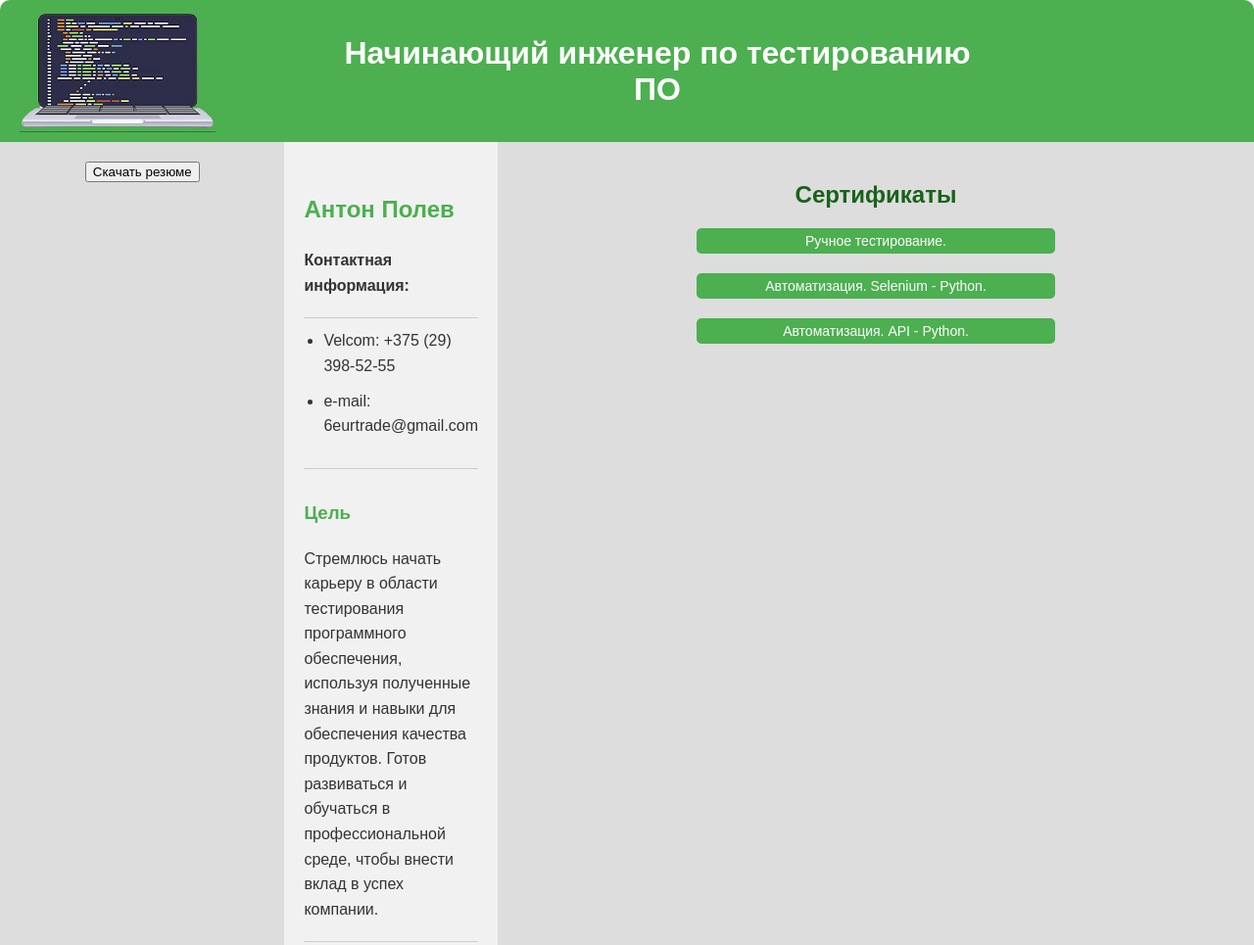
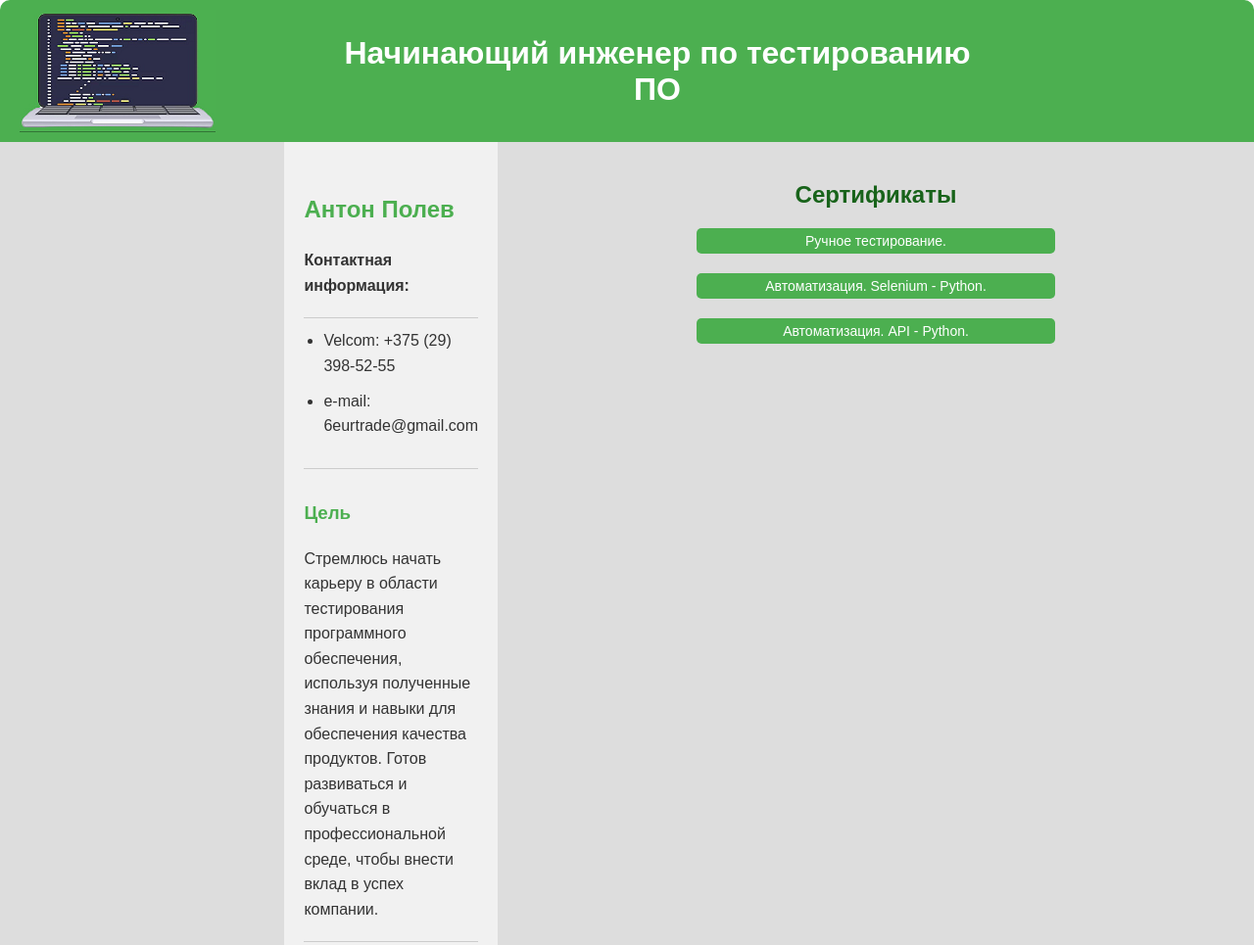
Before and after one commit to Anton-Polev/my_list, a plain HTML site: page index.html in a window 1280 px wide. Shown: the top 965 px of the page at 98% size. Drawn offline with Linux system fonts and the light colour scheme.

Commit message:
Add files via upload

```diff
--- a/index.html
+++ b/index.html
@@ -15,8 +15,8 @@
     </header>
     <main>
         <aside class="sidebar-l">
-            <button class="button" onclick="window.location.href=
-                'your-link-to-download-resume.pdf';">Скачать резюме</button>
+            <!-- <button class="button" onclick="window.location.href=
+                'your-link-to-download-resume.pdf';">Скачать резюме</button> -->
         </aside>
         <div class="content">
             <h2>Антон Полев</h2>
```
